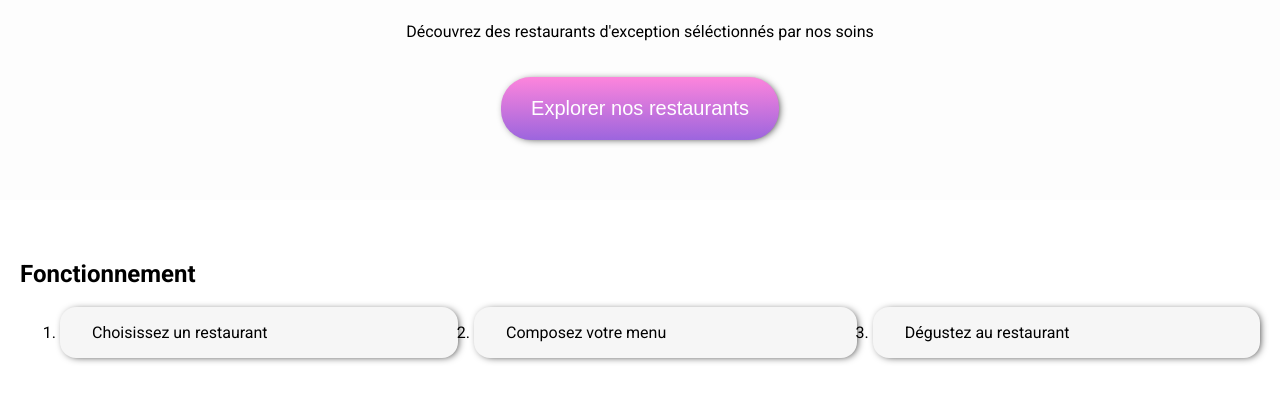
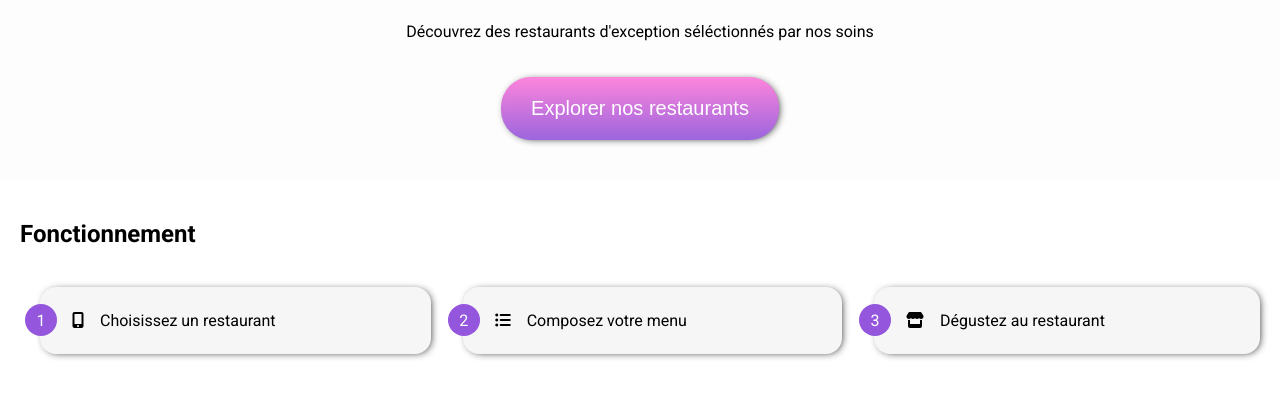
Before and after one commit to Anthony77151/P3_Contard_code, a website: page docs/index.html in a window 1280 px wide. Shown: the part 290-692 px from the top of the page. Drawn offline with Linux system fonts and the light colour scheme; a web font is replaced by a local one.

Commit message:
functionning in progress

```diff
--- a/docs/index.html
+++ b/docs/index.html
@@ -24,9 +24,9 @@
         <section class="functioning">
             <h2>Fonctionnement</h2>
             <ol>
-                <li>Choisissez un restaurant</li>
-                <li>Composez votre menu</li>
-                <li>Dégustez au restaurant</li>
+                <li><i class="fa-solid fa-mobile-screen-button"></i>Choisissez un restaurant</li>
+                <li><i class="fa-solid fa-list-ul"></i>Composez votre menu</li>
+                <li><i class="fa-solid fa-store"></i>Dégustez au restaurant</li>
             </ol>
         </section>
     </main>
--- a/sass/component/functioning.scss
+++ b/sass/component/functioning.scss
@@ -2,20 +2,48 @@
 
 .functioning {
     padding: 0 20px;
-    margin-top: 60px;
+    margin-top: 40px;
+    counter-reset: tutos;
+    h2 {
+        padding-bottom: 20px;
+    }
     ol {
+        list-style: none;
         display: flex;
         flex-wrap: wrap;
-        gap: 16px;
-        @media (max-width: 800px) {
+        gap: 32px;
+        padding-left: 20px;
+        @media (max-width: 912px) {
             flex-direction: column;
         }
     }
     li {
+        &::before {
+            content: counter(tutos);
+            counter-increment: tutos;
+            color: white;
+            background-color: #9356dc;
+            width: 32px;
+            height: 32px;
+            border-radius: 50%;
+            display: flex;
+            justify-content: center;
+            align-items: center;
+            position: absolute;
+            left: -15px;
+            top: 17px
+        }
+        position: relative;
         background-color: #f6f6f6;
-        padding: 16px 32px;
+        padding: 24px 32px;
         flex-grow: 1;
         border-radius: 16px;
         @include box-shadow.shadow;
+        &:hover {
+            background-color: #f2eafb;
+        }
+        i {
+            margin-right: 16px;
+        }
     }
 }
--- a/sass/layouts/explorer.scss
+++ b/sass/layouts/explorer.scss
@@ -3,7 +3,7 @@
 .explorer {
     text-align: center;
     background-color: #fdfdfd;
-    padding-bottom: 60px;
+    padding-bottom: 40px;
     h2 {
         padding-top: 40px;
         font-size: 30px;
--- a/sass/main.scss
+++ b/sass/main.scss
@@ -1,5 +1,5 @@
-@import "./base/base.scss";
-@import "./layouts/header.scss";
-@import "./layouts/city.scss";
-@import "./layouts/explorer.scss";
-@import "./component/functioning.scss";
+@use "./base/base.scss";
+@use "./layouts/header.scss";
+@use "./layouts/city.scss";
+@use "./layouts/explorer.scss";
+@use "./component/functioning.scss";
```
Also changed, not shown: docs/style.css, 1 other file.
